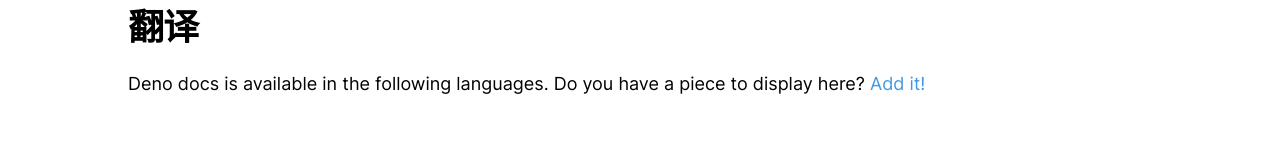
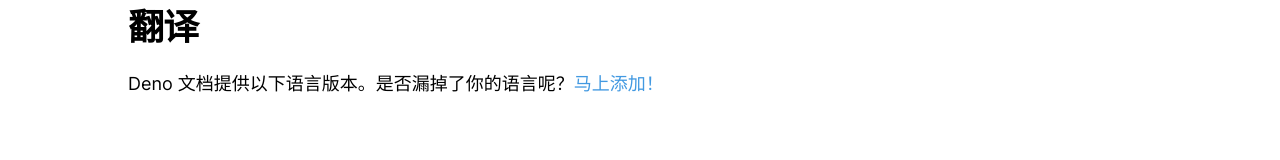
Before and after one commit to jackwolfskin0302/denoland-cn, a Next.js app: page /translations in a window 1280 px wide. Shown: the part 206-366 px from the top of the page. Built offline with nearby package versions, Linux system fonts and the light colour scheme; what @tailwindcss/ui, tailwindcss-hyphens would draw is missing.

Commit message:
翻译 TranslationsPage
Signed-off-by: 迷渡 <justjavac@gmail.com>

```diff
--- a/pages/translations.tsx
+++ b/pages/translations.tsx
@@ -20,13 +20,12 @@
         <div className="max-w-screen-lg mx-auto">
           <h4 className="text-4xl font-bold tracking-tight">翻译</h4>
           <p className="mt-4 text-lg">
-            Deno docs is available in the following languages. Do you have a
-            piece to display here?{" "}
+          Deno 文档提供以下语言版本。是否漏掉了你的语言呢？
             <a
               href="https://github.com/denoland/deno_website2/blob/master/translations.json"
               className="link"
             >
-              Add it!
+              马上添加！
             </a>
           </p>
         </div>
```
